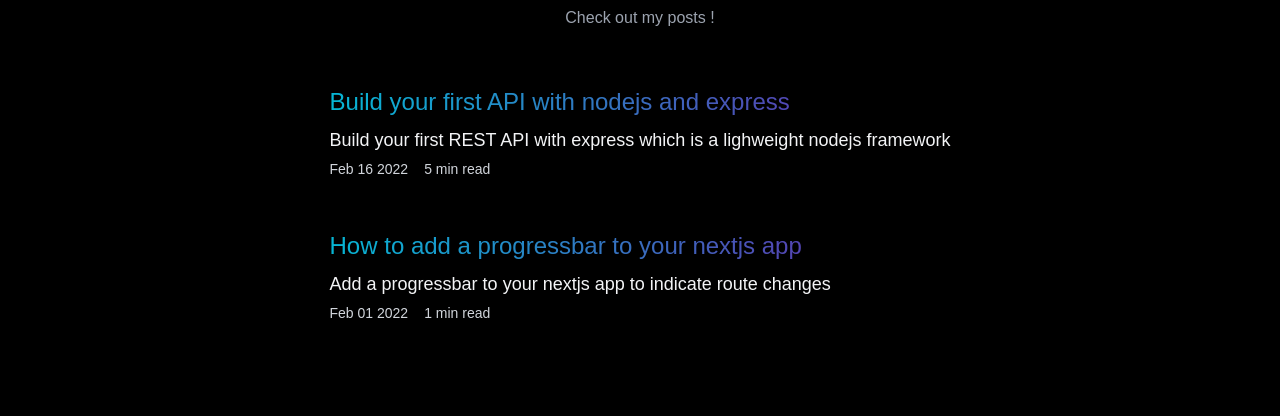
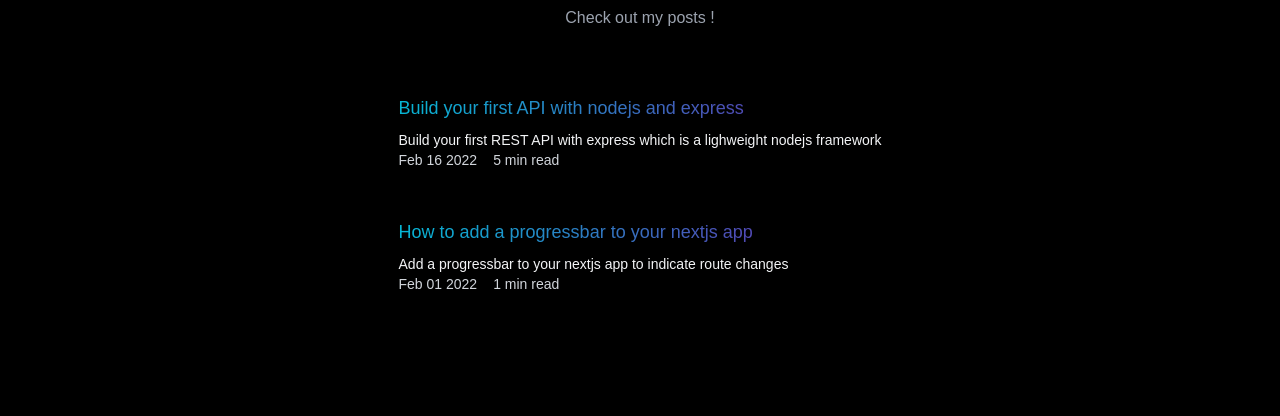
Before and after one commit to triyanox/achaq.codes, a Next.js app: page /blog in a window 1280 px wide. Shown: the part 158-574 px from the top of the page. Built offline with nearby package versions, Linux system fonts and the light colour scheme.

Commit message:
Update blog.js

```diff
--- a/pages/blog.js
+++ b/pages/blog.js
@@ -24,17 +24,17 @@ export default function Blog({ posts }) {
             </h3>
           </div>
 
-          <div className="grid grid-cols-1  gap-4 mx-2 mt-8 justify-center items-start p-4 ">
+          <div className="grid grid-cols-1  gap-4 mx-8 mt-8 justify-center items-start p-6 ">
             {posts.sort(
       (a, b) =>
         Number(new Date(b.frontMatter.date)) - Number(new Date(a.frontMatter.date))
     ).map((post, index) => (
               <Link href={"/blog/" + post.slug} passHref key={index}>
                 <div className="w-full cursor-pointer">
-                  <h1 className="text-xl md:text-2xl text-satrt bg-gradient-to-r from-cyan-500 to-purple-800  text-transparent bg-clip-text mb-2">
+                  <h1 className="text-md md:text-lg text-satrt bg-gradient-to-r from-cyan-500 to-purple-800  text-transparent bg-clip-text mb-2">
                     {post.frontMatter.title}
                   </h1>
-                  <div className="text-sm md:text-lg text-satrt text-gray-800 dark:text-gray-100 mb-8">
+                  <div className="text-sm md:text-md text-satrt text-gray-800 dark:text-gray-100 mb-8">
                     <p>{post.frontMatter.description}</p>
                     <span className="text-sm text-satrt text-gray-800 dark:text-gray-300 ">
                       {post.frontMatter.date}
```
